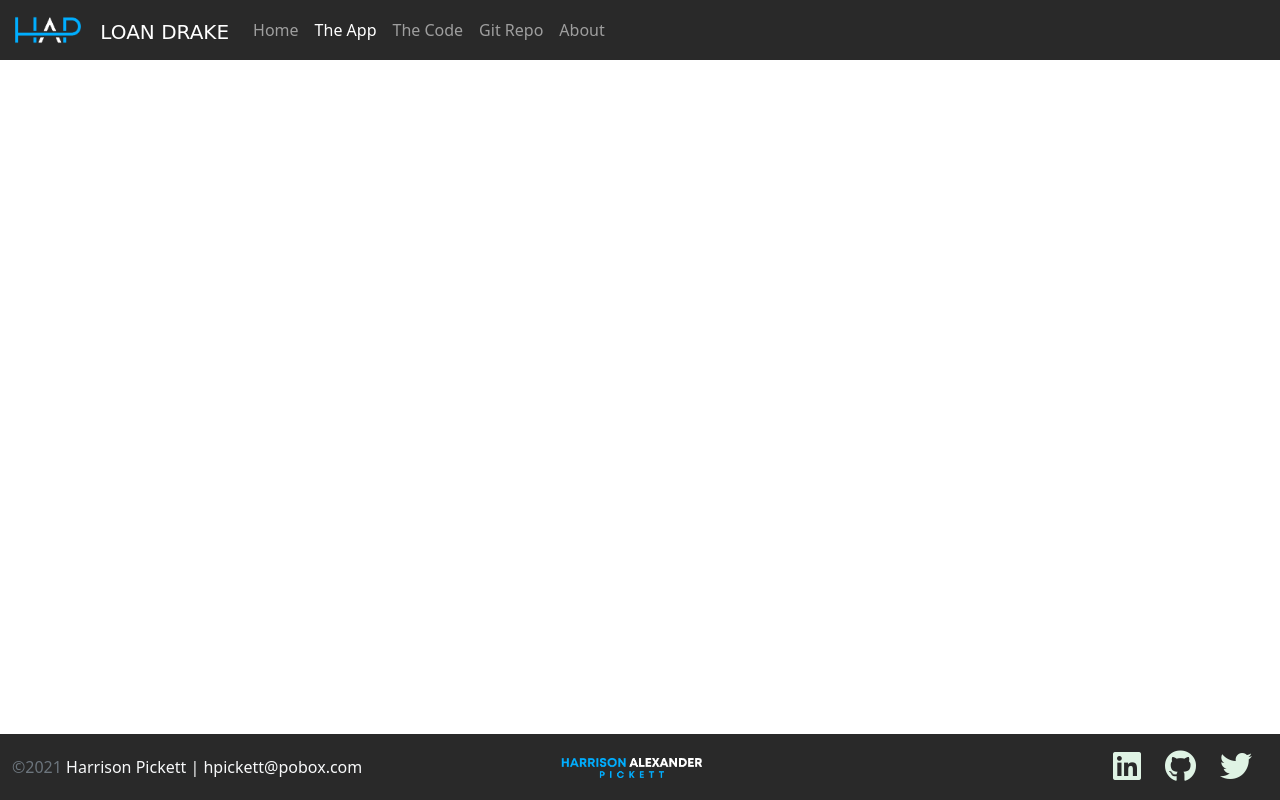
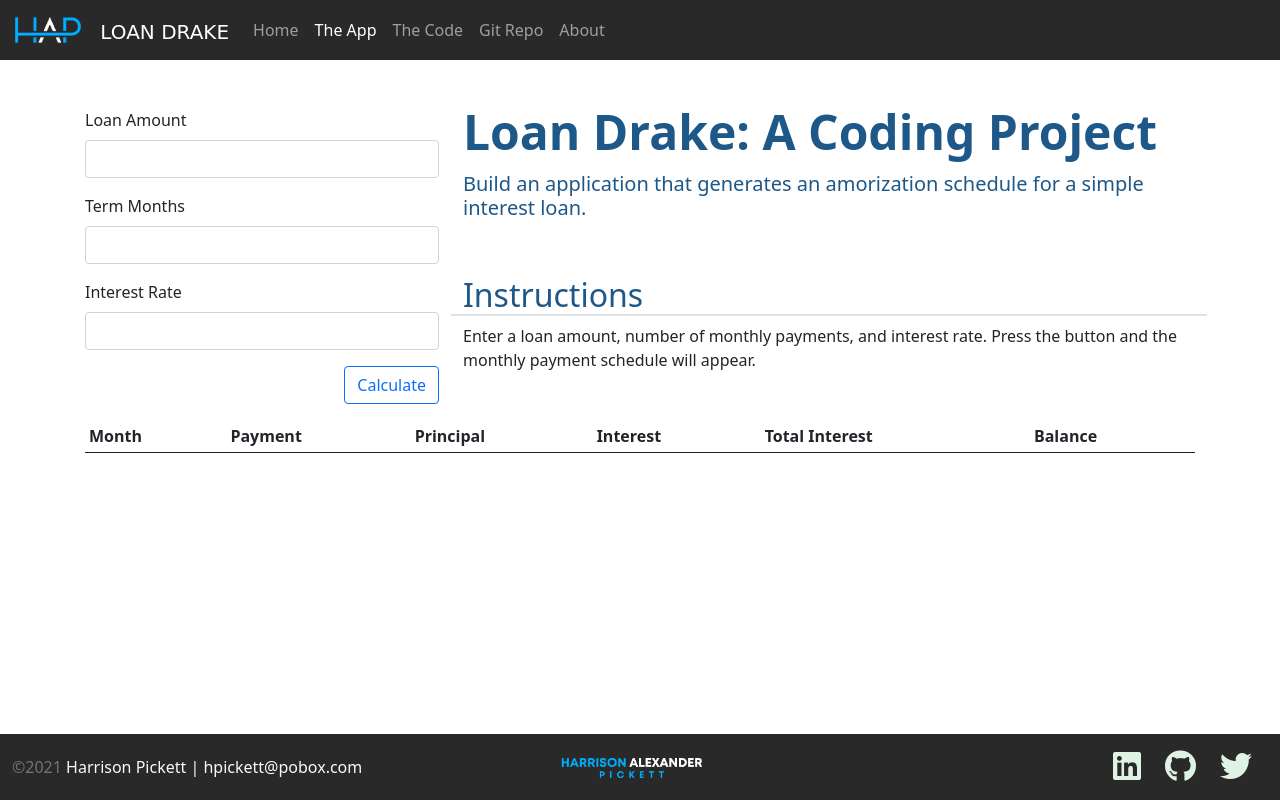
Before and after one commit to harrisonapickettiv/loandrake, a website built with Parcel: page src/app.html in a window 1280 px wide. Built offline with nearby package versions, Linux system fonts and the light colour scheme.

Commit message:
Build Loan Drake user interface

```diff
--- a/src/app.html
+++ b/src/app.html
@@ -166,7 +166,98 @@
     </nav>
     <!-- ==== Main Section ==== -->
     <main class="flex-shrink-0">
-      <div class="container"></div>
+      <div class="container mt-5">
+        <div class="row row-cols-1 row-cols-lg-2 mb-3">
+          <div class="col col-lg-4 order-last order-lg-first">
+            <div class="row">
+              <div class="col-12 mb-3">
+                <label for="loanAmount" class="form-label">Loan Amount</label>
+                <input type="number" id="loanAmount" class="form-control" />
+              </div>
+              <div class="col-12 mb-3">
+                <label for="loanTerm" class="form-label">Term Months</label>
+                <input type="number" id="loanTerm" class="form-control" />
+              </div>
+              <div class="col-12 mb-3">
+                <label for="loanInterest" class="form-label"
+                  >Interest Rate</label
+                >
+                <input type="number" id="loanInterest" class="form-control" />
+              </div>
+              <div class="col d-flex justify-content-end mb-3 mb-lg-0">
+                <button
+                  type="submit"
+                  id="btnSubmit"
+                  class="btn btn-outline-primary"
+                >
+                  Calculate
+                </button>
+              </div>
+            </div>
+          </div>
+          <div class="col col-lg-8">
+            <div id="instructions" class="row">
+              <h1 class="display-5 fw-bold lh-1 mb-3">
+                Loan Drake: A Coding Project
+              </h1>
+              <h4 class="lead">
+                Build an application that generates an amorization schedule for
+                a simple interest loan.
+              </h4>
+              <h2 class="border-2 border-bottom mt-lg-5">Instructions</h2>
+              <p>
+                Enter a loan amount, number of monthly payments, and interest
+                rate. Press the button and the monthly payment schedule will
+                appear.
+              </p>
+            </div>
+            <div id="result" class="row mb-3" hidden aria-hidden="true">
+              <div class="col-12 d-flex justify-content-center mb-5">
+                <h2 class="display-5 fw-bold">Your Monthly Payments</h2>
+              </div>
+              <div class="col-12 d-flex justify-content-center mb-5">
+                <p class="display-6 fw-bold" id="payment"></p>
+              </div>
+              <div class="col-6 d-flex justify-content-start">
+                Total Principal
+              </div>
+              <div
+                class="col-6 d-flex justify-content-end"
+                id="principal"
+              ></div>
+              <div class="col-6 d-flex justify-content-start">
+                Total Interest
+              </div>
+              <div class="col-6 d-flex justify-content-end" id="interest"></div>
+              <div class="col-6 d-flex justify-content-start">Total Cost</div>
+              <div class="col-6 d-flex justify-content-end" id="cost"></div>
+            </div>
+          </div>
+        </div>
+        <div class="row">
+          <div class="table-responsive">
+            <table class="table table-striped table-hover table-sm">
+              <thead>
+                <tr>
+                  <th>Month</th>
+                  <th>Payment</th>
+                  <th>Principal</th>
+                  <th>Interest</th>
+                  <th>Total Interest</th>
+                  <th>Balance</th>
+                </tr>
+              </thead>
+              <tbody id="resultTable"></tbody>
+            </table>
+            <div id="errorMsg" class="bg-danger p-3" hidden aria-hidden="true">
+              <h2 class="text-white">Error:</h2>
+              <p class="text-white">
+                You must enter a Loan Amount, Loan Term, and Interest Rate.
+              </p>
+            </div>
+          </div>
+        </div>
+      </div>
     </main>
     <!-- ==== Footer Section ==== -->
     <footer class="footer mt-auto py-3">
@@ -245,5 +336,5 @@
   </body>
   <script src="../node_modules/@popperjs/core/dist/cjs/popper.js"></script>
   <script src="../node_modules/bootstrap/dist/js/bootstrap.js"></script>
-  <script src="js/site.js"></script>
+  <script src="js/app.js"></script>
 </html>
```
Also changed, not shown: src/js/app.js (renamed from src/js/site.js).
